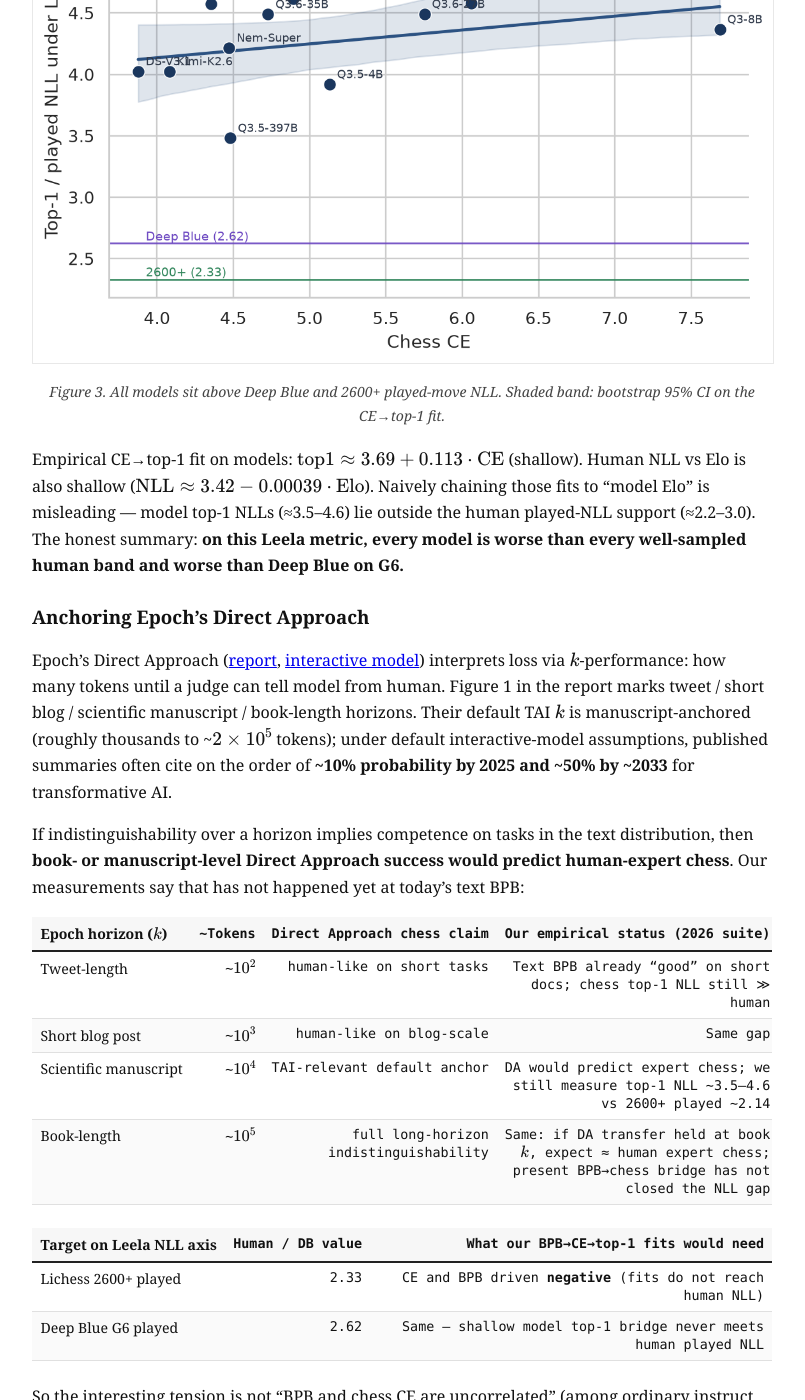
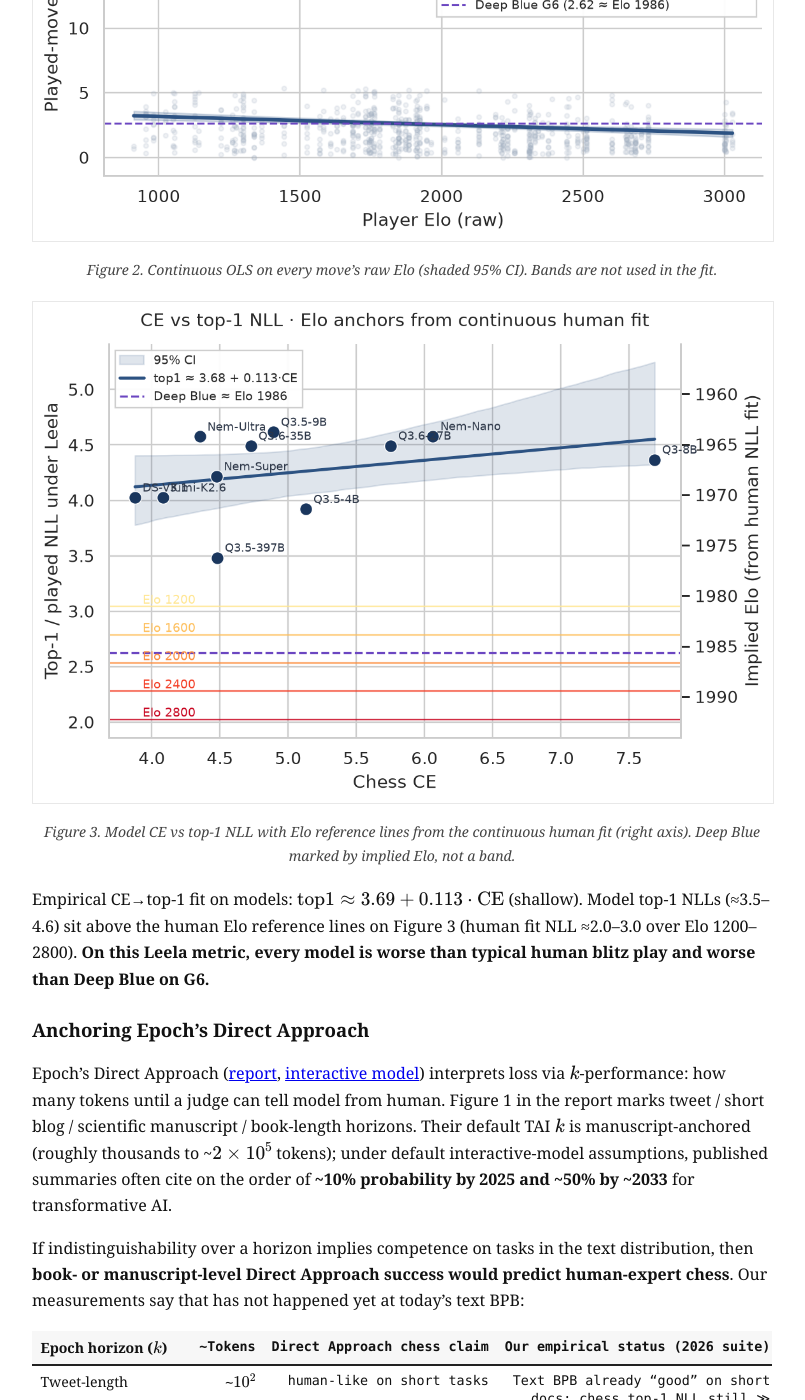
Before and after one commit to emilschmitz/emilschmitz.github.io, a Jekyll site: the page built from _posts/2025-11-09-correlation-between-pretraining-and-chess-loss.md, in a window 1280 px wide and 1400 px high, scrolled down 4655 px. Shown: the whole window, without its empty margins (238-1043 px from the left). Built offline with Jekyll 4.4.1, drawn with Linux system fonts in a browser that asks for light colours; some of the changed text lies outside the part shown.

Commit message:
Fit human ladder on raw Elo; put Elo anchors on the CE/top-1 plot.
Co-authored-by: Cursor <cursoragent@cursor.com>

```diff
--- a/_posts/2025-11-09-correlation-between-pretraining-and-chess-loss.md
+++ b/_posts/2025-11-09-correlation-between-pretraining-and-chess-loss.md
@@ -50,7 +50,7 @@ We also ran GPT-OSS-20B and GPT-OSS-120B. Under this chat / Harmony protocol the
 
 ### Human ladder
 
-Same Leela policy (BT3, `nodes=1`) on a **new Lichess rated-blitz** sample (42 games, 3013 scored moves), balanced to ~500+ moves per Elo band and restricted to blitz so games are comparable. With enough samples the band means are monotonic. We fit NLL vs Elo with a bootstrap **95% confidence band**, and plot band means with bootstrap error bars. Deep Blue G6 White is an engine anchor (played-move NLL ≈ 2.62).
+Same Leela policy (BT3, `nodes=1`) on a **Lichess rated-blitz** sample (42 games, 3013 moves), each move tagged with the player's **raw Elo**. The estimate is a continuous OLS of played-move NLL on Elo over all moves, with a bootstrap **95% CI** on the fit. Elo bands appear only as a post-hoc summary table — they are not what we fit. Deep Blue G6 White is an engine anchor (played-move NLL ≈ 2.62 ≈ Elo ~1990 on this fit; that Elo is a Leela-NLL projection, not tournament strength).
 
 ### Cost
 
@@ -85,24 +85,40 @@ $$\mathrm{CE} \approx -5.94 + 16.99\cdot\mathrm{BPB}$$
 
 Best chess CE: DeepSeek-V3.1 (3.876). Lowest text BPB: Kimi-K2.6 (0.584). Lowest top-1 NLL: Qwen3.5-397B (3.483).
 
-### Human / Deep Blue ladder
+### Human / Deep Blue calibration (continuous Elo)
 
-| Band | Mean Elo | Mean played NLL | SE (boot.) | n moves |
-| ---- | --------:| ---------------:| ----------:| -------:|
+Primary fit on all 3013 moves (raw Elo, not bands):
+
+$$\mathrm{NLL} \approx 3.806 - 0.000637\cdot\mathrm{Elo}$$
+
+(bootstrap 95% CI on slope: $$[-0.00092,\ -0.00038]$$; Spearman $$\rho\approx -0.22$$). Correlation is weak but the slope CI excludes zero — higher Elo → slightly lower played-move NLL under Leela.
+
+| Elo (ref.) | Fit NLL |
+| ----------:| -------:|
+| 1200 | 3.04 |
+| 1600 | 2.79 |
+| 2000 | 2.53 |
+| 2400 | 2.28 |
+| 2800 | 2.02 |
+| Deep Blue G6 (played NLL 2.62) | ≈ Elo 1986 on this axis |
+
+Post-hoc band means (summary only):
+
+| Band | Mean Elo | Mean played NLL | SE | n moves |
+| ---- | --------:| ---------------:| --:| -------:|
 | &lt;1400 | 1180 | 3.002 | 0.17 | 553 |
 | 1400–1800 | 1680 | 2.969 | 0.18 | 569 |
 | 1800–2200 | 1932 | 2.472 | 0.15 | 669 |
 | 2200–2600 | 2348 | 2.199 | 0.15 | 703 |
 | 2600+ | 2761 | 2.135 | 0.17 | 519 |
-| DeepBlue1997 (G6) | — | 2.625 | — | 19 |
 
 ![Human Elo ladder](/assets/chess-check-20260710/human_elo_ladder.png)
-<p class="figcap">Figure 2. Balanced blitz sample; band means decrease with Elo. Shaded band: bootstrap 95% CI.</p>
+<p class="figcap">Figure 2. Continuous OLS on every move’s raw Elo (shaded 95% CI). Bands are not used in the fit.</p>
 
 ![CE vs top-1 NLL](/assets/chess-check-20260710/ce_vs_top1_nll.png)
-<p class="figcap">Figure 3. All models sit above Deep Blue and 2600+ played-move NLL. Shaded band: bootstrap 95% CI on the CE→top-1 fit.</p>
+<p class="figcap">Figure 3. Model CE vs top-1 NLL with <em>Elo</em> reference lines from the continuous human fit (right axis). Deep Blue marked by implied Elo, not a band.</p>
 
-Empirical CE→top-1 fit on models: $$\mathrm{top1}\approx 3.69 + 0.113\cdot\mathrm{CE}$$ (shallow). Human NLL vs Elo is also shallow ($$\mathrm{NLL}\approx 3.42 - 0.00039\cdot\mathrm{Elo}$$). Naively chaining those fits to “model Elo” is misleading — model top-1 NLLs (≈3.5–4.6) lie outside the human played-NLL support (≈2.2–3.0). The honest summary: **on this Leela metric, every model is worse than every well-sampled human band and worse than Deep Blue on G6.**
+Empirical CE→top-1 fit on models: $$\mathrm{top1}\approx 3.69 + 0.113\cdot\mathrm{CE}$$ (shallow). Model top-1 NLLs (≈3.5–4.6) sit above the human Elo reference lines on Figure 3 (human fit NLL ≈2.0–3.0 over Elo 1200–2800). **On this Leela metric, every model is worse than typical human blitz play and worse than Deep Blue on G6.**
 
 ### Anchoring Epoch's Direct Approach
 
```
Also changed, not shown: assets/chess-check-20260710/ce_vs_top1_nll.png, assets/chess-check-20260710/human_elo_ladder.png, assets/chess-check-20260710/text_bpb_vs_chess_ce.png.
